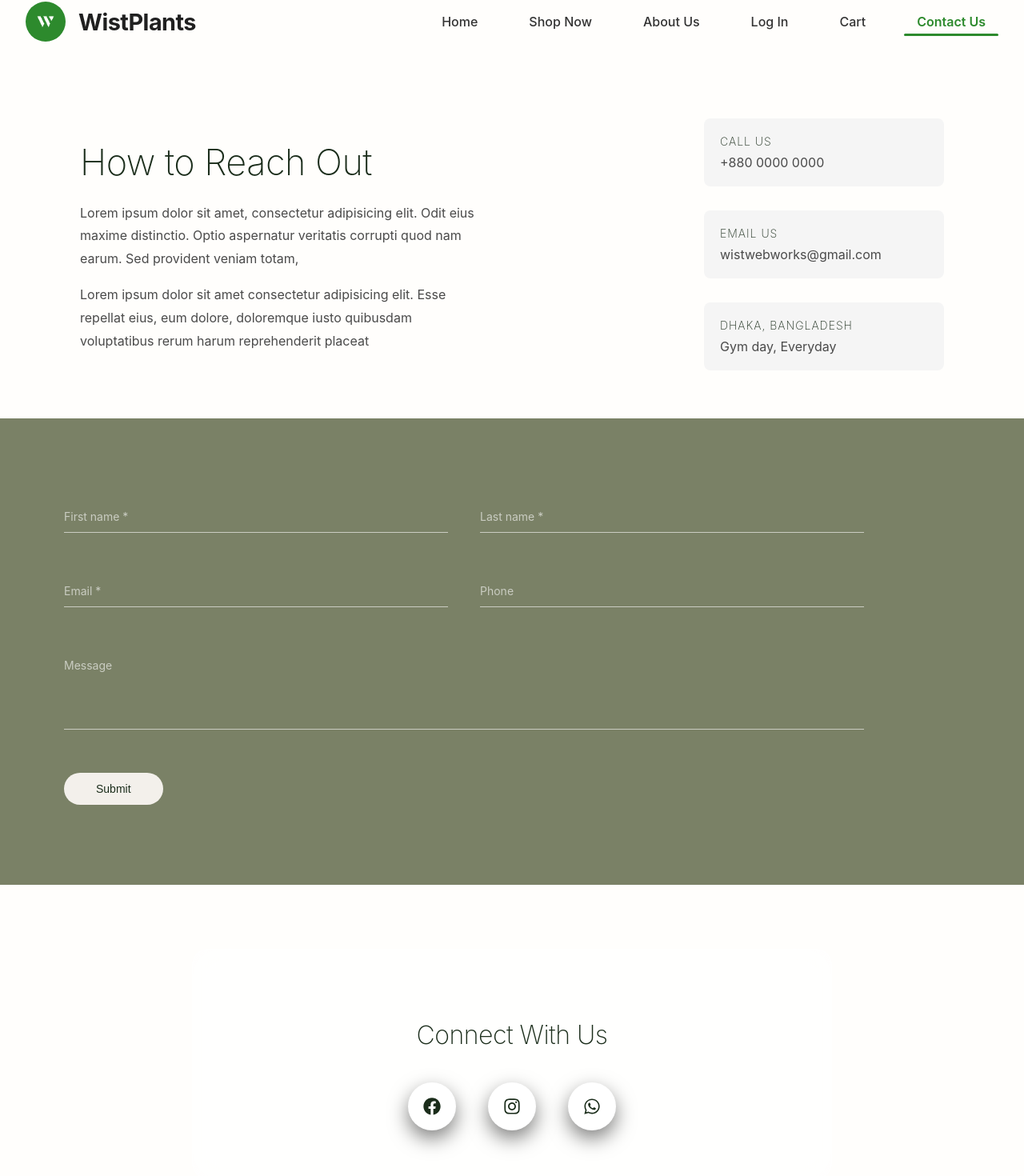
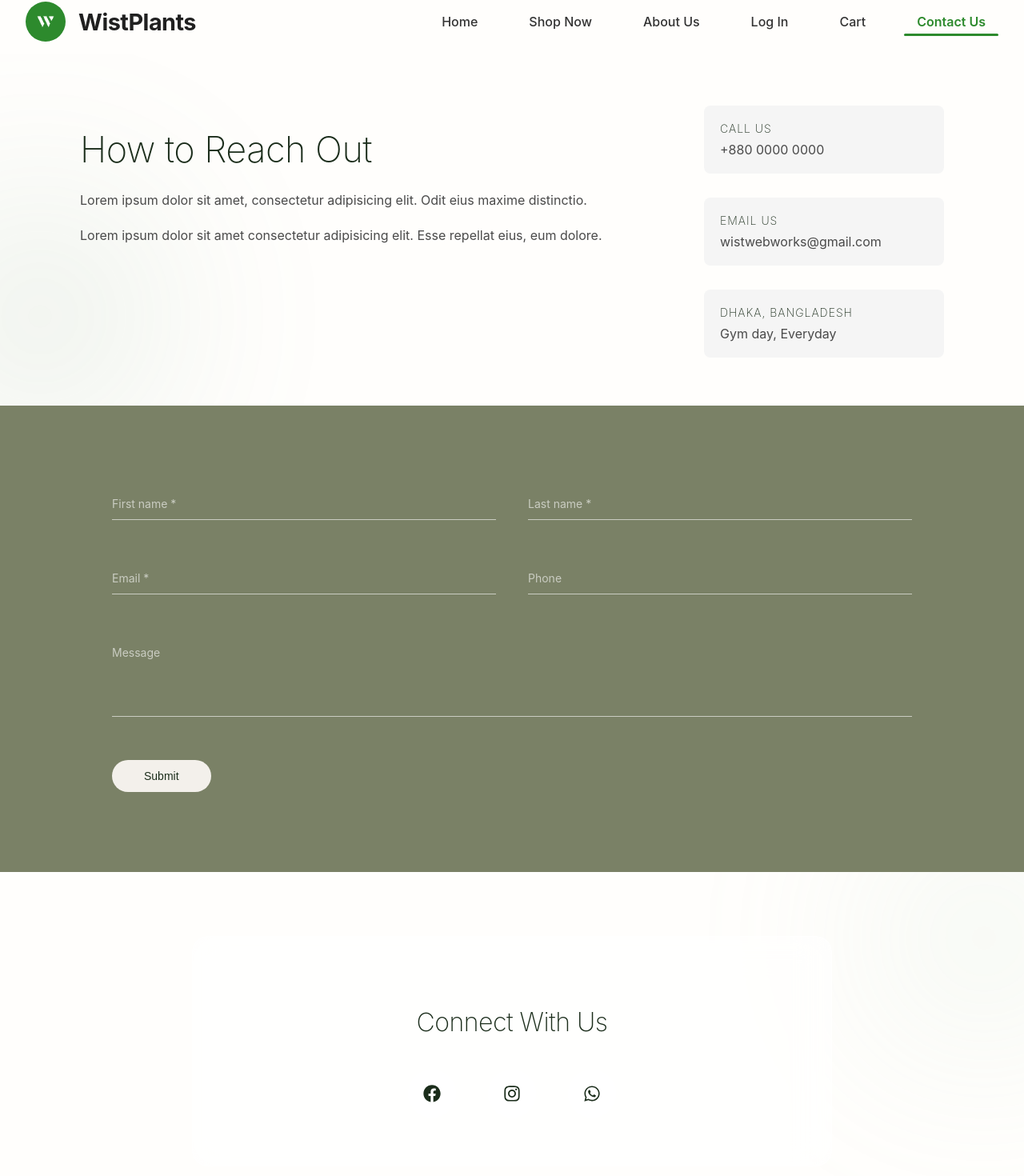
Before and after one commit to wistwebworks-cmyk/e-commerce, a React (Vite) app: page /contact in a window 1280 px wide. Shown: the part 14-1484 px from the top of the page at 80% size. Built offline with nearby package versions, Linux system fonts and the light colour scheme.

Commit message:
responsveness added

```diff
--- a/index.html
+++ b/index.html
@@ -2,7 +2,7 @@
 <html lang="en">
   <head>
     <meta charset="UTF-8" />
-    <link rel="icon" type="image/svg+xml" href="/vite.svg" />
+    <link rel="icon" type="image/svg+xml+png" href="./src/assets/logo.png" />
     <meta name="viewport" content="width=device-width, initial-scale=1.0" />
     <title>e-commerce</title>
   </head>
--- a/src/pages/About.jsx
+++ b/src/pages/About.jsx
@@ -1,77 +1,120 @@
-import React from "react";
-import './CSS/About.css';
-import hero from '../assets/About Us.avif';
-import { motion } from 'framer-motion';
+import React, { useRef } from "react";
+import "./CSS/About.css";
+import hero from "../assets/About Us.avif";
+import { motion } from "framer-motion";
 
+/* ========================= Animati Variants
+========================= */
 
 const container = {
   hidden: {},
   show: {
     transition: {
-      staggerChildren: 0.3
+      staggerChildren: 0.25
     }
   }
 };
 
-const fadeup = {
-  hidden: { opacity: 0, y: 50 },
-  show: { opacity: 1, y: 0 }
+const fadeBlur = {
+  hidden: {
+    opacity: 0,
+    y: 40,
+    filter: "blur(8px)"
+  },
+  show: {
+    opacity: 1,
+    y: 0,
+    filter: "blur(0px)",
+    transition: {
+      duration: 0.9,
+      ease: [0.22, 1, 0.36, 1]
+    }
+  }
 };
+
+/* ========================= Mag Btn ========================= */
+
+const MagneticButton = ({ children }) => {
+  const ref = useRef(null);
+
+  const handleMouseMove = (e) => {
+    if (window.matchMedia("(hover: hover)").matches) {
+      const rect = ref.current.getBoundingClientRect();
+      const x = e.clientX - rect.left - rect.width / 2;
+      const y = e.clientY - rect.top - rect.height / 2;
+      ref.current.style.transform = `translate(${x * 0.2}px, ${y * 0.2}px)`;
+    }
+  };
+
+  const reset = () => {
+    ref.current.style.transform = "translate(0, 0)";
+  };
+
+  return (
+    <button
+      ref={ref}
+      className="magnetic-btn"
+      onMouseMove={handleMouseMove}
+      onMouseLeave={reset}
+    >
+      {children}
+    </button>
+  );
+};
+
+/* ===========  About Page ==============*/
 
 const About = () => {
   return (
     <div className="about-page">
 
-      <motion.div className="hero"
-      initial={{ opacity: 0 }}
-      animate={{ opacity: 1 }}
-      transition={{ duration: 1.2 }}
+      {/* Hero Section */}
+      <motion.div
+        className="hero"
+        initial={{ opacity: 0 }}
+        animate={{ opacity: 1 }}
+        transition={{ duration: 1.2 }}
       >
         <motion.img
-        src={hero}
-        alt="Hero Image"
-        whileHover={{ scale: 1.03 }}
-        transition={{ duration: 0.4 }}
+          src={hero}
+          alt="Hero"
+          initial={{ scale: 1.1, opacity: 0 }}
+          animate={{ scale: 1, opacity: 1 }}
+          transition={{ duration: 1.4, ease: "easeOut" }}
         />
       </motion.div>
 
-      <div className="content">
-        <motion.section
-        initial={{ opacity: 0, y: 60 }}
-        whileInView={{ opacity: 1, y: 0 }}
-        transition={{ duration: 0.8 }}
-        viewport={{ once: true }}
-        >
+      {/* Content */}
+      <motion.div
+        className="content"
+        variants={container}
+        initial="hidden"
+        whileInView="show"
+        viewport={{ once: true, amount: 0.2 }}
+      >
+        <motion.section variants={fadeBlur}>
           <h1>All About Wistplants</h1>
           <p>
-            Lorem ipsum dolor sit amet consectetur adipisicing elit. Dolorum architecto alias vero deleniti sint qui distinctio perferendis! Minima beatae hic reiciendis fugit, aperiam ipsam in totam, itaque aliquam et qui.
+           Lorem ipsum dolor sit amet consectetur adipisicing elit. Aliquid possimus molestiae veritatis suscipit illum assumenda, voluptates hic quod nisi eum culpa, fugiat nulla officia sequi commodi cupiditate illo, dolores fugit?
           </p>
         </motion.section>
 
-        <motion.section
-        initial={{ opacity: 0, y: 60 }}
-        whileInView={{ opacity: 1, y: 0 }}
-        transition={{ duration: 0.8 }}
-        viewport={{ once: true }}
-        >
+        <motion.section variants={fadeBlur}>
           <h1>Connecting People with Plants</h1>
           <p>
-            Lorem ipsum, dolor sit amet consectetur adipisicing elit. Laborum eveniet veritatis repudiandae odit distinctio fugit voluptate? Alias, recusandae similique consectetur omnis perspiciatis mollitia blanditiis? Repellendus consequuntur quae qui illo? Rerum!
+            Lorem ipsum dolor sit amet consectetur adipisicing elit. Quidem consequatur temporibus similique deleniti voluptatibus animi architecto! Enim odit veniam dolor nesciunt cumque fugiat eaque, ipsa odio tempora eos amet eveniet?
           </p>
         </motion.section>
 
-        <motion.section
-        initial={{ opacity: 0, y: 60 }}
-        whileInView={{ opacity: 1, y: 0 }}
-        transition={{ duration: 0.8 }}
-        viewport={{ once: true }}
-        >
+        <motion.section variants={fadeBlur}>
           <h1>This Is Wistplants</h1>
           <p>
-            Lorem ipsum, dolor sit amet consectetur adipisicing elit. Quo, nesciunt tenetur placeat dignissimos laborum porro aliquid ipsa fugiat eum veritatis esse nam. Eveniet, reiciendis eaque dolores ratione reprehenderit vel quia!
+            Lorem ipsum dolor sit amet, consectetur adipisicing elit. Fugiat facere autem ducimus quaerat quidem nesciunt accusantium ex error aspernatur praesentium illum veniam sed modi maxime nam labore, illo soluta! Possimus.
           </p>
+
+          <MagneticButton>Explore Plants</MagneticButton>
         </motion.section>
-      </div>
+      </motion.div>
     </div>
   );
 };
--- a/src/pages/CSS/About.css
+++ b/src/pages/CSS/About.css
@@ -3,12 +3,11 @@ body {
   font-family: 'Inter', sans-serif;
   background: #fffefc;
   color: #1b2d1b;
+  -webkit-font-smoothing: antialiased;
 }
 
-h1, h2, h3 {
-  font-family: 'Inter', sans-serif;
-  font-weight: 200;
-  letter-spacing: -0.5px;
+html {
+  scroll-behavior: smooth;
 }
 
 .about-page {
@@ -16,52 +15,124 @@ h1, h2, h3 {
   min-height: 100vh;
 }
 
+/* =========================
+   Hero
+========================= */
+
 .hero {
-  padding: 0 60px;
+  padding: clamp(15px, 5vw, 60px);
   margin-top: 20px;
+  position: relative;
 }
 
 .hero img {
   width: 100%;
-  height: 500px;
+  height: clamp(260px, 50vw, 500px);
   object-fit: cover;
-  border-radius: 4px;
+  border-radius: 8px;
 }
 
+/* =========================
+   Content
+========================= */
+
 .content {
-  padding: 60px;
+  padding: clamp(30px, 6vw, 60px);
   max-width: 900px;
 }
 
 .content section {
-  margin-bottom: 80px;
+  margin-bottom: clamp(50px, 8vw, 80px);
+  will-change: transform, opacity, filter;
+  transition: transform 0.4s ease, box-shadow 0.4s ease;
 }
 
 .content h1 {
-  font-size: 45px;
+  font-size: clamp(26px, 5vw, 45px);
   line-height: 1.1;
-  margin-bottom: 24px;
+  margin-bottom: clamp(16px, 2vw, 24px);
+  font-weight: 200;
+  letter-spacing: -0.5px;
+  position: relative;
 }
 
 .content p {
-  font-size: 16px;
-  font-weight: 400;
+  font-size: clamp(14px, 1.5vw, 16px);
   line-height: 1.8;
   max-width: 650px;
   color: #4a4a4a;
+}
+
+/* =========================
+   Desktop Hover Effects
+========================= */
+
+@media (hover: hover) {
+
+  .content section:hover {
+    transform: translateY(-6px);
+
+  }
+
+  .content h1::after {
+    content: "";
+    display: block;
+    width: 0;
+    height: 2px;
+    background: #1b2d1b;
+    margin-top: 10px;
+    transition: width 0.4s ease;
+  }
+
+  .content h1:hover::after {
+    width: 60px;
+  }
+}
+
+/* =========================
+   Mobile Tap Feedback
+========================= */
+
+@media (hover: none) {
+
+  .content section:active {
+    transform: scale(0.98);
+  }
+
+  .content h1:active {
+    opacity: 0.7;
+  }
+}
+
+/* =========================
+   Magnetic Button
+========================= */
+
+.magnetic-btn {
+  margin-top: 30px;
+  padding: 14px 28px;
+  border: none;
+  background: #1b2d1b;
+  color: white;
+  font-size: 15px;
+  border-radius: 50px;
+  cursor: pointer;
+  transition: transform 0.2s ease, box-shadow 0.3s ease;
+}
+
+@media (hover: hover) {
+  .magnetic-btn:hover {
+    transform: scale(1.03);
+  }
+}
+
+@media (hover: none) {
+  .magnetic-btn:active {
+    transform: scale(0.95);
+  }
 }
 
 ::selection {
   background: #1b2d1b;
   color: white;
 }
-
-.content h1 {
-  transition: letter-spacing 0.3s ease;
-}
-
-.content h1:hover {
-  letter-spacing: .3px;
-}
-
-/* Responsive Design */
--- a/src/pages/CSS/Contact.css
+++ b/src/pages/CSS/Contact.css
@@ -3,7 +3,7 @@ body {
   font-family: 'Inter', sans-serif;
   background: #fffefc;
   color: #1b2d1b;
-  min-height: 200vh;
+  -webkit-font-smoothing: antialiased;
 }
 
 h1, h2, h3, h4 {
@@ -12,39 +12,84 @@ h1, h2, h3, h4 {
   letter-spacing: -0.5px;
 }
 
+/* =========================
+   Page Container + Gradient Glow
+========================= */
 .contact-page {
   background: #fffefc;
   min-height: 100vh;
-  padding-top: 80px;
+  padding-top: clamp(40px, 5vw, 80px);
+  position: relative;
+  overflow: hidden;
 }
 
-/* ===== Top Info Section ===== */
+/* Soft ambient gradient blobs */
+.contact-page::before,
+.contact-page::after {
+  content: "";
+  position: absolute;
+  width: 400px;
+  height: 400px;
+  border-radius: 50%;
+  filter: blur(120px);
+  opacity: 0.25;
+  z-index: 0;
+}
+
+.contact-page::before {
+  background: radial-gradient(circle, #6f9f7f, transparent 70%);
+  top: 10%;
+  left: -150px;
+  animation: floatGlow 12s ease-in-out infinite;
+}
+
+.contact-page::after {
+  background: radial-gradient(circle, #b8d8c0, transparent 70%);
+  bottom: 10%;
+  right: -150px;
+  animation: floatGlow 14s ease-in-out infinite;
+}
+
+@keyframes floatGlow {
+  0% { transform: translateY(0px); }
+  50% { transform: translateY(-20px); }
+  100% { transform: translateY(0px); }
+}
+
+/* Ensure content overlays glow */
+.contact-info,
+.form-section,
+.social-section {
+  position: relative;
+  z-index: 1;
+}
+
+/* =========================
+   Top Info Section
+========================= */
 .contact-info {
   display: flex;
+  flex-wrap: wrap;
   justify-content: space-between;
-  margin-bottom: 60px;
-  padding: 0 60px;
+  gap: clamp(20px, 5vw, 40px);
+  margin: 0 auto clamp(40px, 8vw, 60px);
+  padding: 0 clamp(15px, 5vw, 60px);
   max-width: 1200px;
-  margin-left: auto;
-  margin-right: auto;
 }
 
 .contact-info .left {
-  flex: 1;
-  padding-right: 40px;
+  flex: 1 1 300px;
 }
 
 .contact-info .left h1 {
-  font-size: 45px;
+  font-size: clamp(26px, 4vw, 45px);
   line-height: 1.1;
-  margin-bottom: 24px;
+  margin-bottom: clamp(12px, 2vw, 24px);
 }
 
 .contact-info .left p {
-  font-size: 16px;
-  font-weight: 400;
+  font-size: clamp(14px, 1.5vw, 16px);
   line-height: 1.8;
-  max-width: 500px;
   color: #4a4a4a;
 }
 
@@ -52,12 +97,12 @@ h1, h2, h3, h4 {
   flex: 0 0 300px;
   display: flex;
   flex-direction: column;
-  gap: 30px;
+  gap: clamp(20px, 3vw, 30px);
 }
 
 .contact-info .right div {
   background: #f5f5f5;
-  padding: 20px;
+  padding: clamp(16px, 2vw, 20px);
   border-radius: 8px;
 }
 
@@ -75,79 +120,28 @@ h1, h2, h3, h4 {
   color: #4a4a4a;
 }
 
-
-/* ===== Social Section ===== */
-.social-section {
-
-  text-align: center;
-  padding: 60px 40px;
-  max-width: 800px;
-  margin: 80px auto;
-  text-align: center;
-  background: rgba(255, 255, 255, 0.6);
-  backdrop-filter: blur(20px);
-  -webkit-backdrop-filter: blur(20px);
-
-  border-radius: 20px;
-  border: 1px solid rgba(255, 255, 255, 0.3);
-}
-
-.social-section h2 {
-  font-size: 32px;
-  margin-bottom: 24px;
-}
-
-.social-icons {
-  display: flex;
-  justify-content: center;
-  gap: 40px;
-  margin-top: 40px;
-}
-
-.icon-btn {
-  width: 60px;
-  height: 60px;
-  border-radius: 50%;
-  background: white;
-  display: flex;
-  align-items: center;
-  justify-content: center;
-  color: #1b2d1b;
-  font-size: 22px;
-  text-decoration: none;
-  box-shadow: 0 10px 25px rgba(0, 0, 0, 0.5);
-  transition: .3s ease;
-}
-
-.icon-btn:hover {
-  background: #1b2d1b;
-  color: white;
-  border-color: #1b2d1b;
-  box-shadow: 0 15px 30px rgba(0, 0, 0, 0.12);
-}
-
-
-
-
-/* ===== FORM SECTION ===== */
-
+/* =========================
+   Form Section
+========================= */
 .form-section {
   background: #7a8166;
-  padding: 100px 80px;
+  padding: clamp(60px, 8vw, 100px) clamp(30px, 5vw, 80px);
 }
 
 .contact-form {
   max-width: 1000px;
+  margin: 0 auto;
 }
 
 .row {
   display: flex;
-  gap: 40px;
-  margin-bottom: 50px;
+  flex-wrap: wrap;
+  gap: clamp(20px, 5vw, 40px);
+  margin-bottom: clamp(30px, 5vw, 50px);
 }
 
 .input-group {
-  flex: 1;
+  flex: 1 1 250px;
   position: relative;
 }
 
@@ -158,7 +152,7 @@ h1, h2, h3, h4 {
   color: rgba(255, 255, 255, 0.6);
   pointer-events: none;
   font-size: 14px;
-  transition: .3s ease;
+  transition: 0.3s ease;
 }
 
 .input-group input,
@@ -177,11 +171,10 @@ h1, h2, h3, h4 {
 
 textarea {
   border: none;
-
 }
 
 .input-group.full {
-  margin-bottom: 50px;
+  margin-bottom: clamp(30px, 5vw, 50px);
 }
 
 .submit-btn {
@@ -192,10 +185,22 @@ textarea {
   border-radius: 40px;
   font-size: 14px;
   cursor: pointer;
-  transition: 0.3s ease;
+  transition: transform 0.2s ease;
 }
 
-/* Float Animation */
+@media (hover: hover) {
+  .submit-btn:hover {
+    transform: scale(1.03);
+  }
+}
+
+@media (hover: none) {
+  .submit-btn:active {
+    transform: scale(0.95);
+  }
+}
+
+/* Floating label animation */
 .input-group input:focus + label,
 .input-group input:not(:placeholder-shown) + label,
 .input-group textarea:focus + label,
@@ -209,3 +214,59 @@ textarea {
 .input-group textarea:focus {
   border-bottom: 1px solid white;
 }
+
+/* =========================
+   Social Section
+========================= */
+.social-section {
+  text-align: center;
+  padding: clamp(40px, 6vw, 60px);
+  max-width: 800px;
+  margin: clamp(40px, 8vw, 80px) auto;
+  background: rgba(255, 255, 255, 0.6);
+  backdrop-filter: blur(20px);
+  border-radius: 20px;
+  border: 1px solid rgba(255, 255, 255, 0.3);
+  position: relative;
+  overflow: hidden;
+}
+
+.social-section h2 {
+  font-size: clamp(22px, 4vw, 32px);
+  margin-bottom: clamp(12px, 2vw, 24px);
+}
+
+.social-icons {
+  display: flex;
+  justify-content: center;
+  gap: clamp(20px, 5vw, 40px);
+  margin-top: clamp(20px, 4vw, 40px);
+}
+
+.icon-btn {
+  width: 60px;
+  height: 60px;
+  border-radius: 50%;
+  background: white;
+  display: flex;
+  align-items: center;
+  justify-content: center;
+  color: #1b2d1b;
+  font-size: 22px;
+  text-decoration: none;
+  transition: 0.3s ease;
+}
+
+@media (hover: hover) {
+  .icon-btn:hover {
+    background: #1b2d1b;
+    color: white;
+    transform: scale(1.1);
+  }
+}
+
+@media (hover: none) {
+  .icon-btn:active {
+    transform: scale(0.95);
+  }
+}
--- a/src/pages/Contact.jsx
+++ b/src/pages/Contact.jsx
@@ -1,28 +1,36 @@
-import React from "react";
+import React, { useState } from "react";
 import "./CSS/Contact.css";
-import { motion, AnimatePresence } from "framer-motion";
-import { FaFacebook, FaInstagram, FaPhone, FaWhatsapp} from "react-icons/fa";
-import { useState } from "react";
+import { motion } from "framer-motion";
+import { FaFacebook, FaInstagram, FaWhatsapp } from "react-icons/fa";
 
+const fadeBlur = {
+  hidden: { opacity: 0, y: 40, filter: "blur(8px)" },
+  show: {
+    opacity: 1,
+    y: 0,
+    filter: "blur(0px)",
+    transition: { duration: 0.9, ease: [0.22, 1, 0.36, 1] }
+  }
+};
 
 const Contact = () => {
+  const [status, setStatus] = useState("idle"); // idle | loading | success
 
-      const [status, setStatus] = useState("idle");
-      // idle | loading | success
   return (
     <div className="contact-page">
 
       {/* ===== Top Info Section ===== */}
-      <div className="contact-info">
-
+      <motion.div
+        className="contact-info"
+        variants={fadeBlur}
+        initial="hidden"
+        whileInView="show"
+        viewport={{ once: true, amount: 0.2 }}
+      >
         <div className="left">
           <h1>How to Reach Out</h1>
-          <p>
-            Lorem ipsum dolor sit amet, consectetur adipisicing elit. Odit eius maxime distinctio. Optio aspernatur veritatis corrupti quod nam earum. Sed provident veniam totam,
-          </p>
-          <p>
-            Lorem ipsum dolor sit amet consectetur adipisicing elit. Esse repellat eius, eum dolore, doloremque iusto quibusdam voluptatibus rerum harum reprehenderit placeat
-          </p>
+          <p>Lorem ipsum dolor sit amet, consectetur adipisicing elit. Odit eius maxime distinctio.</p>
+          <p>Lorem ipsum dolor sit amet consectetur adipisicing elit. Esse repellat eius, eum dolore.</p>
         </div>
 
         <div className="right">
@@ -30,36 +38,34 @@ const Contact = () => {
             <h4>Call us</h4>
             <p>+880 0000 0000</p>
           </div>
-
           <div>
             <h4>Email us</h4>
             <p>wistwebworks@gmail.com</p>
           </div>
-
           <div>
             <h4>Dhaka, Bangladesh</h4>
             <p>Gym day, Everyday</p>
           </div>
         </div>
-
-      </div>
-
+      </motion.div>
 
       {/* ===== Form Section ===== */}
-      <div className="form-section">
-
+      <motion.div
+        className="form-section"
+        variants={fadeBlur}
+        initial="hidden"
+        whileInView="show"
+        viewport={{ once: true, amount: 0.2 }}
+      >
         <form className="contact-form">
-
           <div className="row">
             <div className="input-group">
               <input type="text" required placeholder=" " />
               <label>First name *</label>
             </div>
-
             <div className="input-group">
               <input type="text" required placeholder=" " />
               <label>Last name *</label>
-
             </div>
           </div>
 
@@ -67,36 +73,37 @@ const Contact = () => {
             <div className="input-group">
               <input type="email" required placeholder=" " />
               <label>Email *</label>
-
             </div>
-
             <div className="input-group">
-              <input type="text" required placeholder=" " />
+              <input type="text" placeholder=" " />
               <label>Phone</label>
-
             </div>
           </div>
 
           <div className="input-group full">
-            <textarea required placeholder=" " rows="4"></textarea>
+            <textarea rows="4" required placeholder=" "></textarea>
             <label>Message</label>
           </div>
 
           <motion.button
+            type="submit"
+            className="submit-btn"
             whileHover={{ scale: 1.05 }}
             whileTap={{ scale: 0.95 }}
-            className="submit-btn"
           >
             Submit
           </motion.button>
+        </form>
+      </motion.div>
 
-        </form>
-      </div>
-
-
-      {/* ===== NEW Social Section ===== */}
-      <div className="social-section">
-
+      {/* ===== Social Section ===== */}
+      <motion.div
+        className="social-section"
+        variants={fadeBlur}
+        initial="hidden"
+        whileInView="show"
+        viewport={{ once: true, amount: 0.2 }}
+      >
         <motion.h2
           initial={{ opacity: 0, y: 20 }}
 whileInView={{ opacity: 1, y: 0 }}
@@ -106,41 +113,17 @@ const Contact = () => {
         </motion.h2>
 
         <div className="social-icons">
-
-          <motion.a
-            href="#"
-            target="_blank"
-            whileHover={{ y: -5, scale: 1.1 }}
-            whileTap={{ scale: .9 }}
-            className="icon-btn"
-            >
+          <motion.a href="#" className="icon-btn" whileHover={{ y: -5, scale: 1.1 }} whileTap={{ scale: 0.9 }}>
             <FaFacebook />
           </motion.a>
-
-          <motion.a
-          href="#"
-            target="_blank"
-            whileHover={{ y: -5, scale: 1.1 }}
-            whileTap={{ scale: .9 }}
-            className="icon-btn"
-            >
+          <motion.a href="#" className="icon-btn" whileHover={{ y: -5, scale: 1.1 }} whileTap={{ scale: 0.9 }}>
             <FaInstagram />
           </motion.a>
-
-          <motion.a
-          href="#"
-            target="_blank"
-            whileHover={{ y: -5, scale: 1.1 }}
-            whileTap={{ scale: .9 }}
-            className="icon-btn whatsapp"
-            >
+          <motion.a href="#" className="icon-btn whatsapp" whileHover={{ y: -5, scale: 1.1 }} whileTap={{ scale: 0.9 }}>
             <FaWhatsapp />
           </motion.a>
         </div>
-
-
-      </div>
-
+      </motion.div>
     </div>
   );
 };
```
Lines whose indentation alone changed are shown as unchanged.
